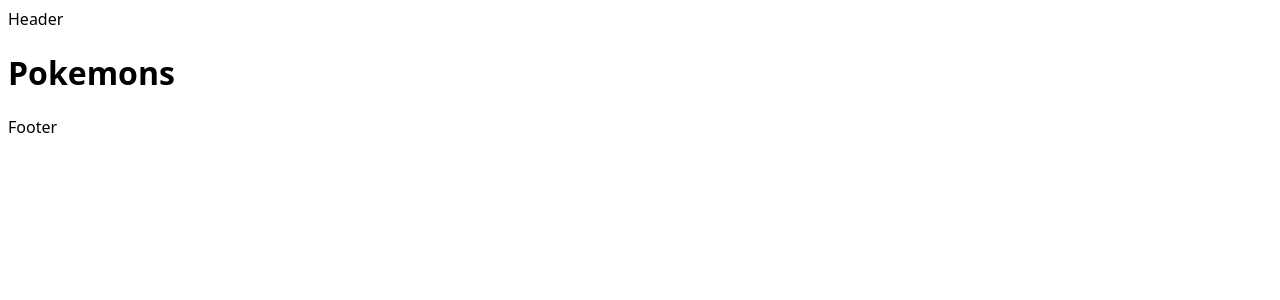
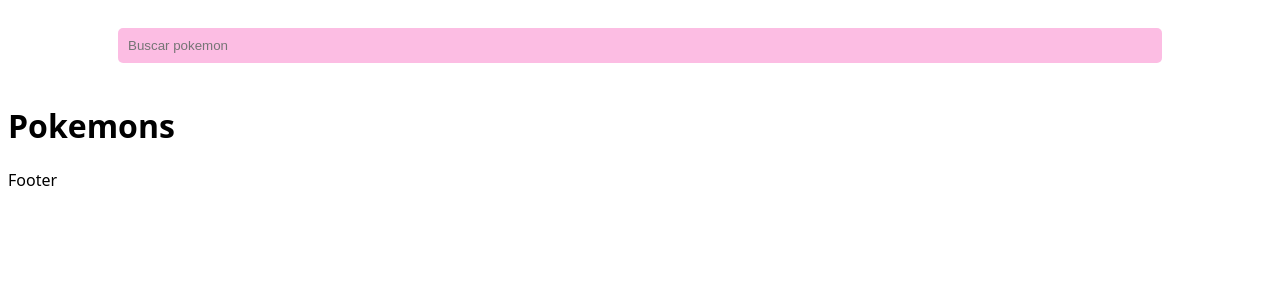
Before and after one commit to c2run/pokedex, a React (Create React App) app: page / in a window 1280 px wide. Shown: the top 300 px of the page. Built offline with nearby package versions, Linux system fonts and the light colour scheme.

Commit message:
header con modulo css import class style

```diff
--- a/src/components/Header.tsx
+++ b/src/components/Header.tsx
@@ -1,9 +1,14 @@
-import React, { Component } from 'react'
 
-export default class Header extends Component {
-  render() {
+import styles from './header.module.css';
+
+const Header = () => {
     return (
-      <div>Header</div>
-    )
-  }
-}
+      <header className={styles.header}>
+        <input className={styles.input}
+         placeholder='Buscar pokemon'
+         type="text" />
+      </header>
+    );
+  };
+
+export default Header;
--- /dev/null
+++ b/src/components/header.module.css
@@ -0,0 +1,16 @@
+.header{
+        display: grid;
+        font-size: 1.2rem;
+        font-weight: bold;
+        padding: 10px;
+        place-items: center;
+        background: var(--bg-gradient);
+}
+.input{
+    background-color: rgba(244, 11, 150, 0.267);
+    padding: 10px 10px;
+    border-radius: 5px;
+    margin: 10px 10px;
+    border: none;
+    width: 80vw;
+}
--- /dev/null
+++ b/src/global.d.ts
@@ -0,0 +1,4 @@
+declare module "*.module.css" {
+    const classes: {[key: string]: string };
+    export default classes;
+}
```
